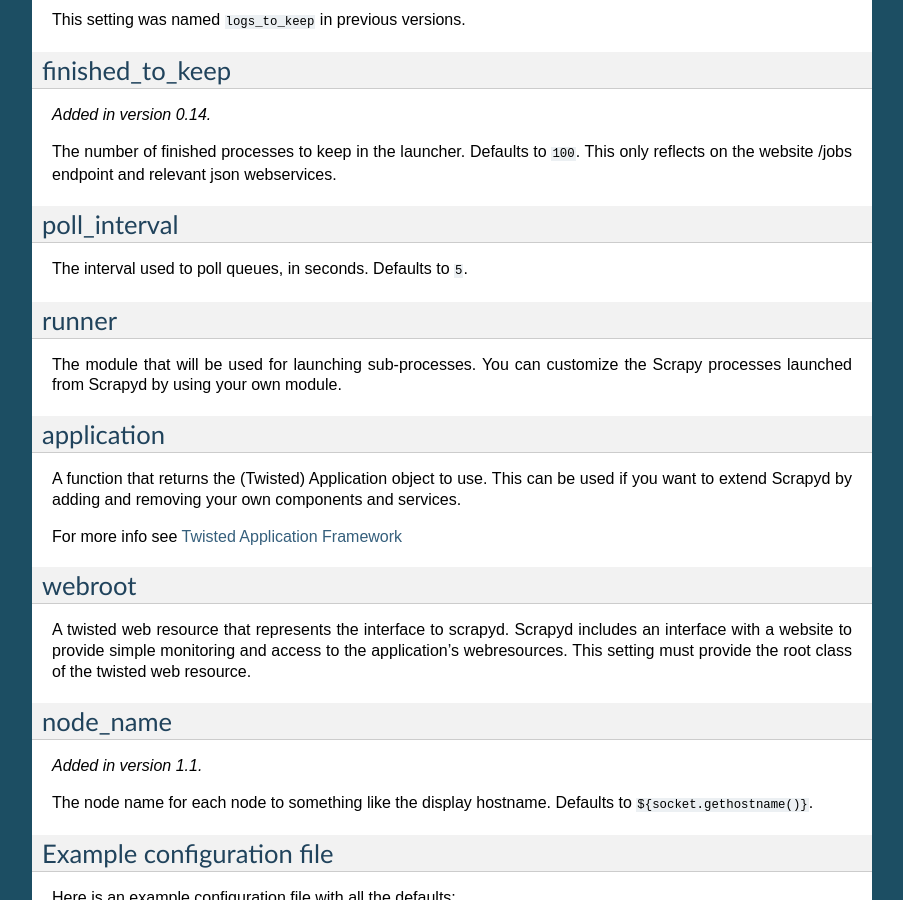
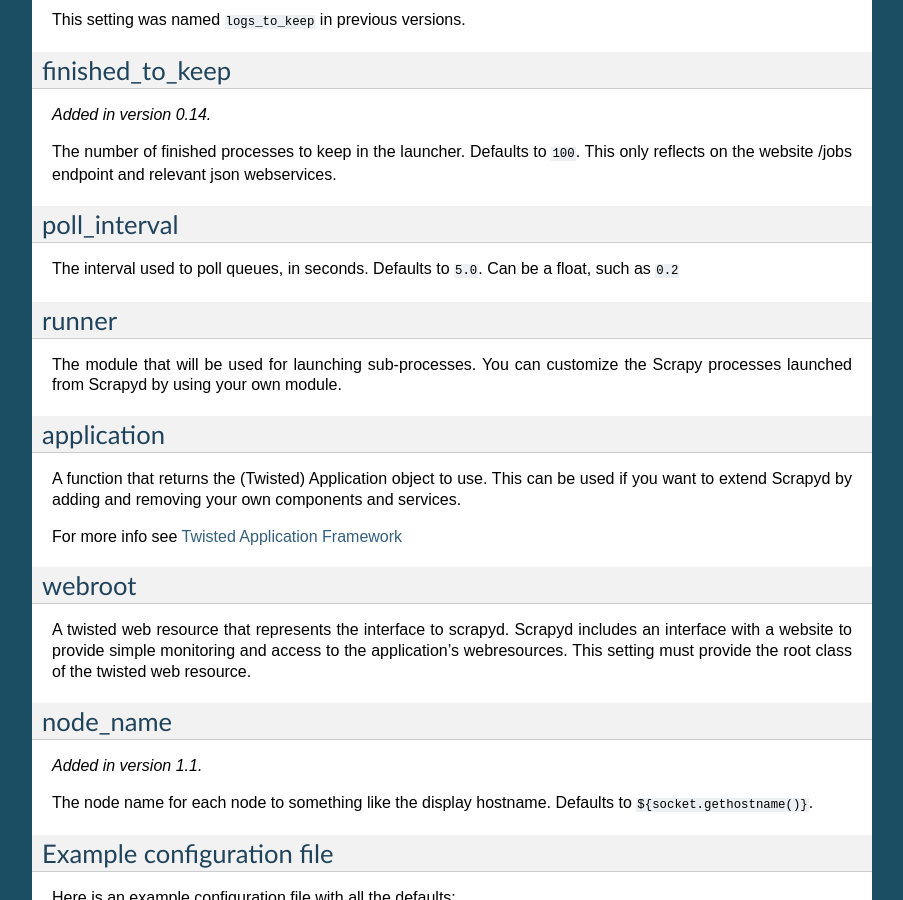
Before and after one commit to scrapy/scrapyd, a Sphinx documentation site: the page built from docs/config.rst, in a window 1280 px wide and 900 px high, scrolled down 1482 px. Shown: the whole window, without its empty margins (198-1101 px from the left). Built offline with Sphinx 7.4.7, drawn with Linux system fonts in a browser that asks for light colours.

Commit message:
document that poll interval can be a float

```diff
--- a/docs/config.rst
+++ b/docs/config.rst
@@ -108,7 +108,9 @@
 poll_interval
 -------------
 
-The interval used to poll queues, in seconds. Defaults to ``5``.
+The interval used to poll queues, in seconds.
+Defaults to ``5.0``.
+Can be a float, such as ``0.2``
 
 runner
 ------
```
Also changed, not shown: 1 other file.
